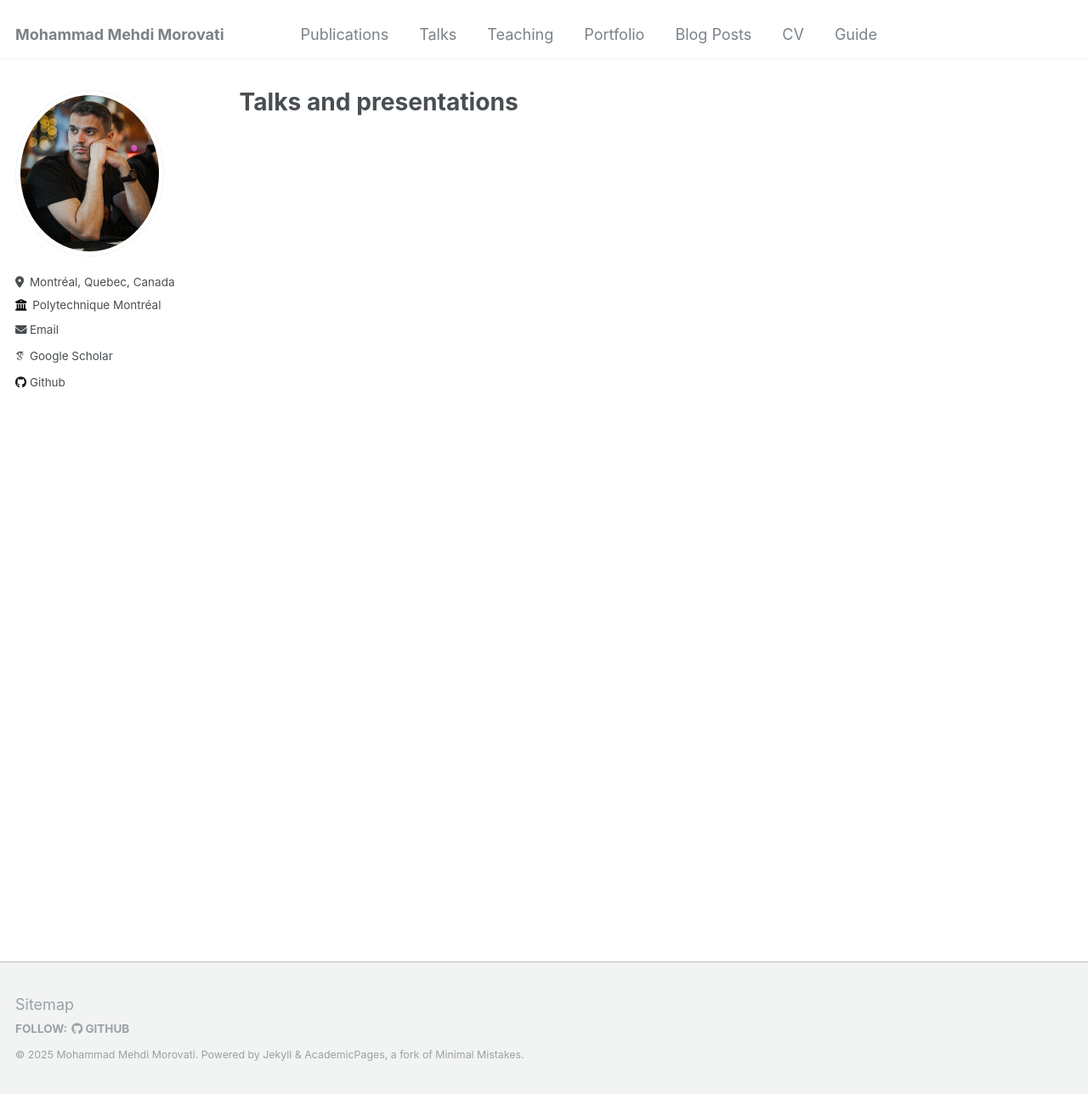
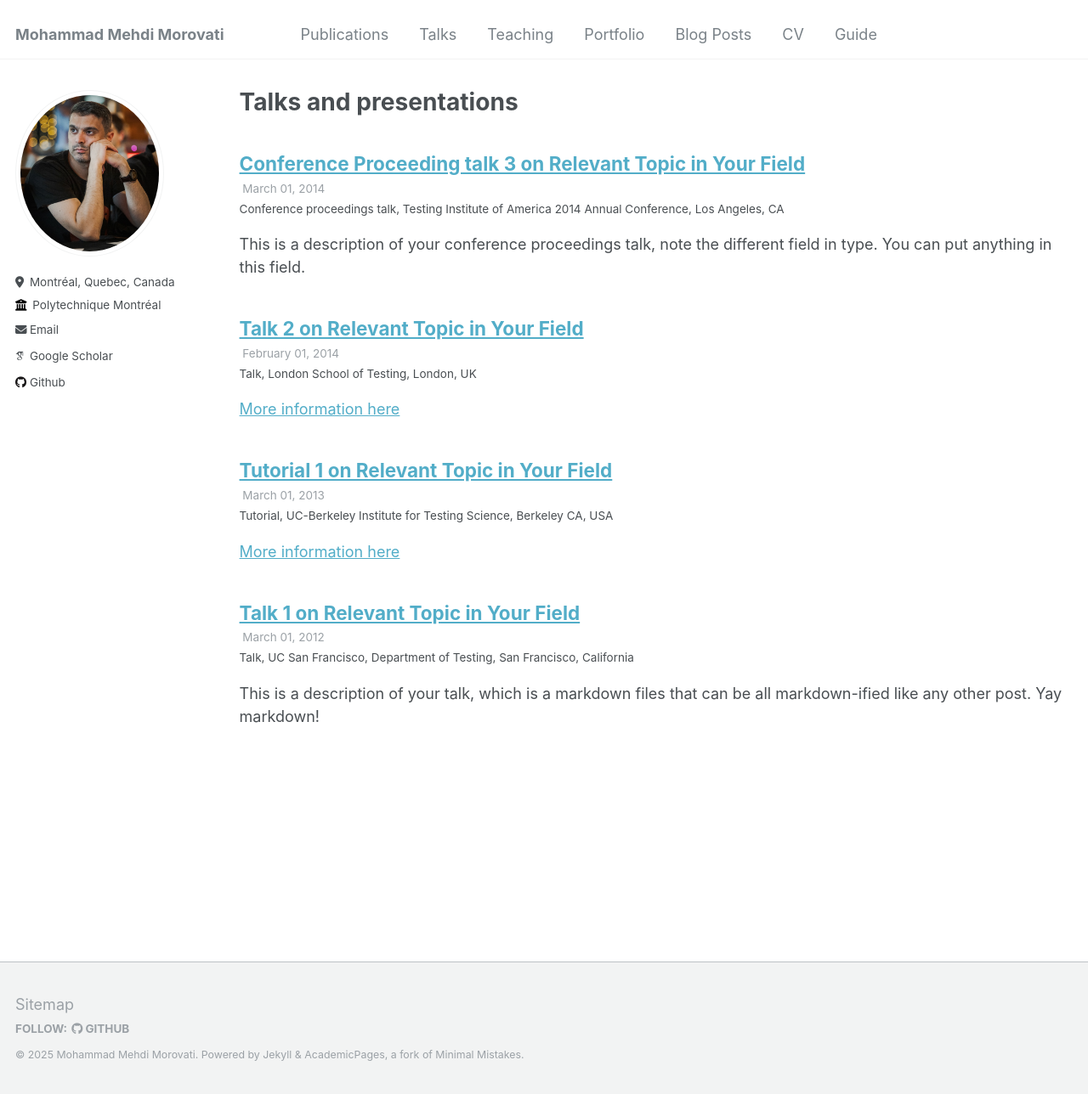
Before and after one commit to mehdi-morovati/mehdi-morovati.github.io, a Jekyll site: the page built from _pages/talks.html, in a window 1280 px wide and 1288 px high. Shown: the whole window at 85% size. Built offline with Jekyll 4.4.1, drawn with Linux system fonts in a browser that asks for light colours; some web fonts are replaced; part of the change alters nothing that is shown.

Commit message:
Update _config.yml

```diff
--- a/_config.yml
+++ b/_config.yml
@@ -206,12 +206,12 @@ collections:
   publications:
     output: true
     permalink: /:collection/:path/
-  # portfolio:
-  #   output: true
-  #   permalink: /:collection/:path/
-  # talks:
-  #   output: true
-  #   permalink: /:collection/:path/
+  portfolio:
+    output: true
+    permalink: /:collection/:path/
+  talks:
+    output: true
+    permalink: /:collection/:path/
 
 
 # Defaults
@@ -235,14 +235,14 @@ defaults:
       layout: single
       author_profile: true
   # _teaching
-  # - scope:
-  #     path: ""
-  #     type: teaching
-  #   values:
-  #     layout: single
-  #     author_profile: true
-  #     share: true
-  #     comments: true
+  - scope:
+      path: ""
+      type: teaching
+    values:
+      layout: single
+      author_profile: true
+      share: true
+      comments: true
   # _publications
   - scope:
       path: ""
@@ -253,22 +253,22 @@ defaults:
       share: true
       comments: true
   # _portfolio
-  # - scope:
-  #     path: ""
-  #     type: portfolio
-  #   values:
-  #     layout: single
-  #     author_profile: true
-  #     share: true
-  #     comment: true
+  - scope:
+      path: ""
+      type: portfolio
+    values:
+      layout: single
+      author_profile: true
+      share: true
+      comment: true
   # _talks
-  # - scope:
-  #     path: ""
-  #     type: talks
-  #   values:
-  #     layout: talk
-  #     author_profile: true
-  #     share: true
+  - scope:
+      path: ""
+      type: talks
+    values:
+      layout: talk
+      author_profile: true
+      share: true
 
 
 # Sass/SCSS
```
